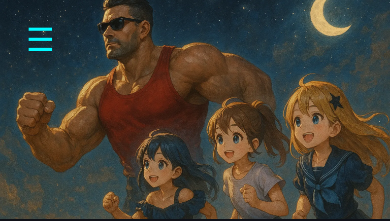
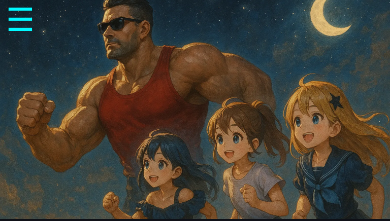
Before and after one commit to k41301175/MuscleDad-SmileLab, a Jekyll site: the page built from index.html, in a window 390 px wide. Shown: the top 221 px of the page. Built offline with Jekyll 4.4.1, drawn with Linux system fonts in a browser that asks for light colours.

Commit message:
fix hamburger menu

```diff
--- a/_includes/sidebar.html
+++ b/_includes/sidebar.html
@@ -10,6 +10,9 @@
   <a href="/blog.html">Blog</a>
   <a href="/contact.html">Contact</a>
 </nav>
+
+<!-- オーバーレイ（メニュー展開時に背景を覆う） -->
+<div id="overlay" class="overlay" onclick="closeMenu()"></div>
 
 <!-- PC用サイドバー -->
 <nav class="sidebar">
--- a/static/css/default.css
+++ b/static/css/default.css
@@ -68,8 +68,8 @@ body {
   border: none;
   color: #00f9ff;
   position: fixed;
-  top: 20px;
-  left: 20px;
+  top: 0em;
+  left: 0em;
   z-index: 1100;
   cursor: pointer;
 }
@@ -80,11 +80,11 @@ body {
   flex-direction: column;
   background-color: #111;
   position: fixed;
-  top: 60px;
-  left: 20px;
+  top: 0.5em;
+  left: 0.5em;
   padding: 1rem;
   border-radius: 0.5rem;
-  z-index: 1100;
+  z-index: 1101;
 }
 
 .mobile-menu a {
@@ -96,6 +96,18 @@ body {
 
 .mobile-menu a:hover {
   color: #006e7a;
+}
+
+/* 背景オーバーレイ（黒半透明） */
+.overlay {
+  display: none;
+  position: fixed;
+  top: 0;
+  left: 0;
+  width: 100vw;
+  height: 100vh;
+  background-color: rgba(0,0,0,0.5);
+  z-index: 1100;
 }
 
 /* スマホ画面時の切り替え */
--- a/static/js/sidebar.js
+++ b/static/js/sidebar.js
@@ -1,8 +1,21 @@
 function toggleMenu() {
   const menu = document.getElementById('mobileMenu');
-  if (menu.style.display === 'flex') {
-    menu.style.display = 'none';
-  } else {
-    menu.style.display = 'flex';
-  }
+  const overlay = document.getElementById('overlay');
+  const isVisible = menu.style.display === 'flex';
+
+  menu.style.display = isVisible ? 'none' : 'flex';
+  overlay.style.display = isVisible ? 'none' : 'block';
 }
+
+function closeMenu() {
+  document.getElementById('mobileMenu').style.display = 'none';
+  document.getElementById('overlay').style.display = 'none';
+}
+
+// メニュー内リンククリック時にも閉じる
+document.addEventListener('DOMContentLoaded', () => {
+  const links = document.querySelectorAll('#mobileMenu a');
+  links.forEach(link => {
+    link.addEventListener('click', closeMenu);
+  });
+});
```
Also changed, not shown: static/js/hide_sidebar.js (deleted, +0 -9 lines).
